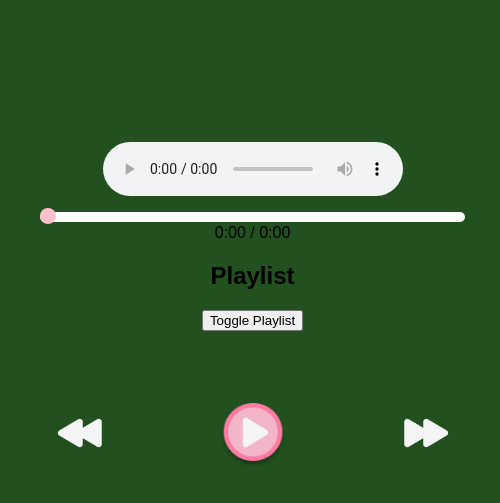
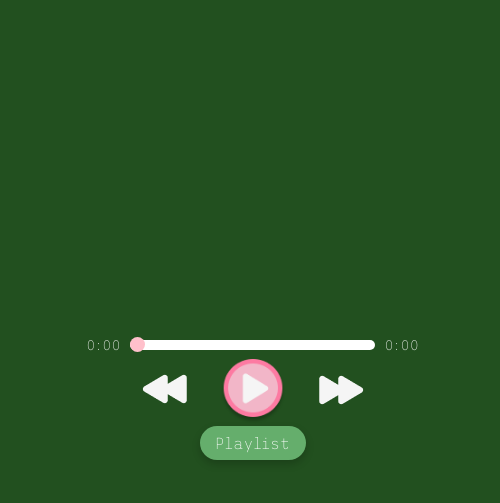
Before and after one commit to phanl2/Cherry-Blossom-Media-Player, an Electron app: page src/index.html in a window 500 px wide. Shown: the part 119-622 px from the top of the page. Drawn offline with Linux system fonts and the light colour scheme.

Commit message:
Finished up the styling of progress bar, start/end times, and the playlist

```diff
--- a/src/index.html
+++ b/src/index.html
@@ -8,7 +8,7 @@
 <body>
   <h1> "place-holder" </h1>
 
-  <div class ="rectangle">
+  <div class ="title-rectangle">
     <p id="song-title">No song playing</p>
   </div>
 
@@ -27,15 +27,15 @@
     <img src="images/Back.png" alt="Back" />
   </button>
 
-  <audio id="audio-player" controls></audio>
+  <audio id="audio-player"> </audio>
 
   <input type="range" id="progress-bar" value="0" step="1" />
-  <div id="time-display">0:00 / 0:00</div>
+  <div id="time-start">0:00</div>
+  <div id="time-end">0:00</div>
 
 
-  <h2>Playlist</h2>
-    <button id="toggle-playlist">Toggle Playlist</button>
-    <ul id="playlist" class = "hidden"></ul>
+  <button id="toggle-playlist">Playlist</button>
+  <ul id="playlist" class = "hidden"></ul>
 
     <script src="index.js"></script>
 </body>
--- a/src/index.js
+++ b/src/index.js
@@ -1,6 +1,7 @@
 const songs = [
   { title: "Tate McRae - bloodonmyhands", file: "songs/Tate McRae - bloodonmyhands.mp3" },
-  { title: "Girls' Generation  - Gee", file: "songs/Girls' Generation - Gee.mp3" }
+  { title: "Girls' Generation  - Gee", file: "songs/Girls' Generation - Gee.mp3" },
+  { title: "Donna Missal - God Complex", file: "songs/Donna Missal - God Complex.mp3" }
 ];
 
 let currentSongIndex = 0;
@@ -9,14 +10,13 @@ let playPauseButton;
 let songTitle;
 let playlist;
 let progressBar;
-let timeDisplay;
+let timeStart;
+let timeEnd;
 let togglePlaylist;
 let playIcon;
 let pauseIcon;
 let nextSong;
 let backSong;
-
-
 
 document.addEventListener("DOMContentLoaded", function () {
   audioPlayer = document.getElementById("audio-player");
@@ -26,7 +26,8 @@ document.addEventListener("DOMContentLoaded", function () {
   songTitle = document.getElementById("song-title");
   playlist = document.getElementById("playlist");
   progressBar = document.getElementById("progress-bar");
-  timeDisplay = document.getElementById("time-display");
+  timeStart = document.getElementById("time-start");
+  timeEnd = document.getElementById("time-end");
   togglePlaylist = document.getElementById("toggle-playlist");
   playIcon = document.getElementById("play-icon");
   pauseIcon = document.getElementById("pause-icon");
@@ -47,7 +48,8 @@ document.addEventListener("DOMContentLoaded", function () {
       const totalMinutes = Math.floor(audioPlayer.duration / 60);
       const totalSeconds = Math.floor(audioPlayer.duration % 60).toString().padStart(2, '0');
 
-      timeDisplay.textContent = `${currentMinutes}:${currentSeconds} / ${totalMinutes}:${totalSeconds}`;
+      timeStart.textContent = `${currentMinutes}:${currentSeconds}`;
+      timeEnd.textContent = `${totalMinutes}:${totalSeconds}`;
     }
   });
 
@@ -135,13 +137,14 @@ document.addEventListener("DOMContentLoaded", function () {
   nextSong.addEventListener("click", () => {
     currentSongIndex = (currentSongIndex + 1) % songs.length;
     play(currentSongIndex);
-
+    pauseIcon.style.display = "inline";
   });
 
   // Returns to the previous song
   backSong.addEventListener("click", () => {
     play(currentSongIndex - 1);
     currentSongIndex -= 1
+    pauseIcon.style.display = "inline";
   });
 
 });
--- a/src/main.js
+++ b/src/main.js
@@ -6,7 +6,7 @@ function createWindow() {
     width: 500,
     height: 600,
     transparent: true,                   // makes window transparent, also doesn't allow manual resize of window
-    frame: false,                     // removes window borders/buttons
+    frame: false,                        // removes window borders/buttons
     backgroundColor: '#00000080',
     webPreferences: {
       nodeIntegration: true,
--- a/src/styles.css
+++ b/src/styles.css
@@ -1,12 +1,4 @@
-/* body {
-  font-family: -apple-system, BlinkMacSystemFont, 'Segoe UI', Roboto, Helvetica,
-    Arial, sans-serif;
-  margin: auto;
-  max-width: 38rem;
-  padding: 2rem;
-} */
 /* styles.css */
-
 body {
   font-family: sans-serif;
   display: flex;
@@ -37,7 +29,7 @@ li {
 }
 
 /* Holds Song Titles & Artists */
-.rectangle {
+.title-rectangle {
   position: absolute;
   width: 80%;
   height: 9%;
@@ -59,12 +51,24 @@ li {
   position: relative;
   width: 66px;
   height: 65px;
-  top: 83%;
+  top: 74%;
   padding: 0;
   border: none;
   background: none;
   cursor: pointer;
   z-index: 2;
+}
+
+/* Hover effect for Play/Pause button */
+.play-pause-btn:hover {
+  background: transparent;
+  transform: scale(1.05);
+}
+
+/* Active effect for Play/Pause button */
+.play-pause-btn:active {
+  background: transparent;
+  transform: scale(0.98);
 }
 
 .icon-wrapper {
@@ -85,8 +89,8 @@ li {
   position: relative;
   width: 56px;
   height: 38px;
-  top: 72%;
-  left: 40%;
+  top: 63%;
+  left: 20%;
   padding: 0;
   border: none;
   background: none;
@@ -99,22 +103,47 @@ li {
   object-fit: contain;
 }
 
+/* Hover effect for Next button */
+.next-song-btn:hover {
+  background: transparent;
+  transform: scale(1.05);
+}
+
+/* Active effect for Next button */
+.next-song-btn:active {
+  background: transparent;
+  transform: scale(0.98);
+}
+
 .back-song-btn {
   position: relative;
   width: 56px;
   height: 38px;
-  top: 64%;
-  left: -40%;
+  top: 55%;
+  left: -20%;
   padding: 0;
   border: none;
   background: none;
   cursor: pointer;
+
 }
 
 .back-song-btn img {
   width: 100%;
   height: 100%;
   object-fit: contain;
+}
+
+/* Hover effect for Back button */
+.back-song-btn:hover {
+  background: transparent;
+  transform: scale(1.05);
+}
+
+/* Active effect for Back button */
+.back-song-btn:active {
+  background: transparent;
+  transform: scale(0.98);
 }
 
 
@@ -131,8 +160,35 @@ li {
   z-index: 2;
 }
 
+/* Playlist toggle button specific styles */
+#toggle-playlist {
+  font-family: Trispace;
+  color: white;
+  font-size: 16px;
+  padding: 8px 15px;
+  background: #65AE6C;
+  border: none;
+  border-radius: 20px;
+  box-shadow: 0 4px 8px rgba(0, 0, 0, 0.2);
+  cursor: pointer;
+  position: absolute;
+  top: 98%;
+}
+
+/* Hover effect for Playlist button*/
+#toggle-playlist:hover {
+  background: #65AE6C;
+  transform: scale(1.05);
+}
+
+/* Active effect for Playlist button */
+#toggle-playlist:active {
+  background: #65AE6C;
+  transform: scale(0.98);
+}
+
 #progress-bar {
-  width: 100%;
+  width: 50%;
   height: 10px;
   border-radius: 5px;
   background: linear-gradient(to right, pink 0%, white 0%);
@@ -140,17 +196,36 @@ li {
   -webkit-appearance: none;
   appearance: none;
   cursor: pointer;
-  margin-top: 1rem;
+  position: absolute;
+  top: 82%;
 }
 
 #progress-bar::-webkit-slider-thumb {
   -webkit-appearance: none;
   appearance: none;
-  width: 16px;
-  height: 16px;
+  width: 15px;
+  height: 15px;
   border-radius: 50%;
   background: pink;
   cursor: pointer;
-  margin-top: -2px;
+  margin-top: -1px;
   border: none;
 }
+
+#time-start {
+  font-family: Trispace;
+  font-size: 14px;
+  color: white;
+  position: absolute;
+  top: 81.7%;
+  left: 16%;
+}
+
+#time-end {
+  font-family: Trispace;
+  font-size: 14px;
+  color: white;
+  position: absolute;
+  top: 81.7%;
+  left: 77%;
+}
```
Also changed, not shown: 1 other file.
